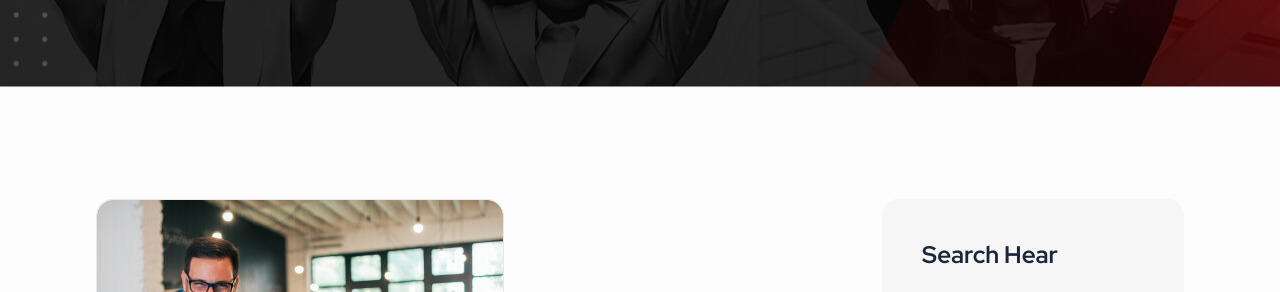
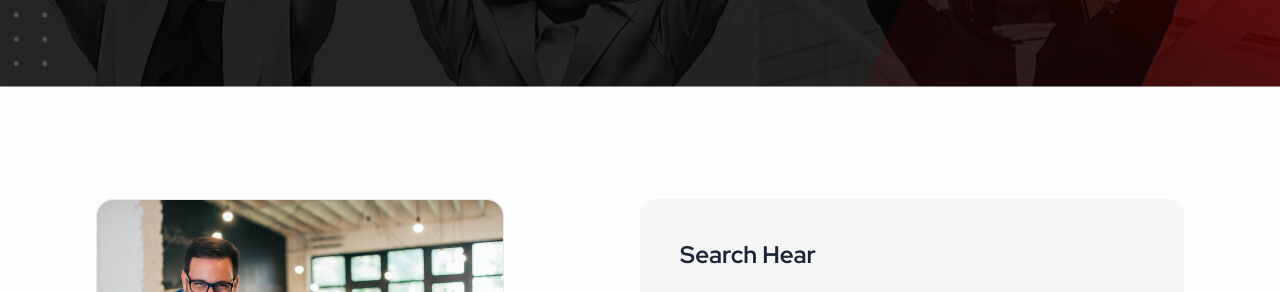
Before and after one commit to Elnur21/finbiz, a website: page pages/blogs.html in a window 1280 px wide. Shown: the part 495-787 px from the top of the page. Drawn offline with Linux system fonts and the light colour scheme; a web font is replaced by a local one.

Commit message:
blog respinsive

```diff
--- a/assets/js/index.js
+++ b/assets/js/index.js
@@ -10,25 +10,21 @@ function showScrollToTopButton() {
     scrollToTopBtn.style.display = "none";
   }
 }
-document
-  .getElementById("scroll")
-  .addEventListener("click", function () {
-    scrollToTop();
-  });
-function scrollToTop() {
+document.getElementById("scroll").addEventListener("click", function () {
   window.scrollTo({
     top: 0,
     behavior: "smooth",
   });
-}
+});
 function updateScrollProgress() {
   var scrollProgress = document.getElementById("scroll");
-  var scrollTop =
-    document.documentElement.scrollTop || document.body.scrollTop;
+  var scrollTop = document.documentElement.scrollTop || document.body.scrollTop;
   var scrollHeight =
     document.documentElement.scrollHeight -
     document.documentElement.clientHeight;
   var scrolled = scrollTop / scrollHeight;
-  console.log(scrolled)
-  scrollProgress.style.background = `conic-gradient(red ${scrolled*100}%,white ${scrolled*100}%)`
+  console.log(scrolled);
+  scrollProgress.style.background = `conic-gradient(red ${
+    scrolled * 100
+  }%,white ${scrolled * 100}%)`;
 }
--- a/assets/sass/abstracts/_mixins.scss
+++ b/assets/sass/abstracts/_mixins.scss
@@ -19,7 +19,11 @@
     @media only screen and (max-width: 1300px) {
       @content;
     }
-  } @else if $breakpoint == xl {
+  }  @else if $breakpoint == xl {
+    @media only screen and (max-width: 1400px) {
+      @content;
+    }
+  } @else if $breakpoint == xll {
     @media only screen and (min-width: 1200px) {
       @content;
     }
--- a/assets/sass/layout/_navigation.scss
+++ b/assets/sass/layout/_navigation.scss
@@ -26,3 +26,26 @@
     }
   }
 }
+#scroll {
+  display: none;
+  position: fixed;
+  right: 30px;
+  bottom: 30px;
+  width: 46px;
+  height: 46px;
+  border: 1px solid $red-500;
+  border-radius: 50%;
+  align-items: center;
+  justify-content: center;
+  i {
+    border-radius: 50%;
+    display: block;
+    width: 70%;
+    height: 70%;
+    background: white;
+    color: $red-500;
+    display: flex;
+    align-items: center;
+    justify-content: center;
+  }
+}
--- a/assets/sass/pages/_blogs.scss
+++ b/assets/sass/pages/_blogs.scss
@@ -269,30 +269,41 @@
       }
     }
   }
-}
+  @include media(xl){
+    .left{
+      width: 50%;
+    }
+    .right{
+      width: 50% !important;
+    }
+  }
+  @include media(lg){
+    .container{
+      flex-wrap: wrap;
+    }
+    .left{
+      width: 100%;
+      .articles{
+        justify-content: space-between;
+      }
+    }
+    .right{
+      width: 100% !important;
+    }
 
-
-#scroll{
-  display: none;
-  position: fixed;
-  right: 30px;
-  bottom: 30px;
-  width: 46px;
-  height: 46px;
-  border: 1px solid $red-500;
-  border-radius: 50%;
-    align-items: center;
-    justify-content: center;
-  i{
-    border-radius: 50%;
-    display: block;
-    width: 70%;
-    height: 70%;
-    background: white;
-    color: $red-500;
-    display: flex;
-    align-items: center;
-    justify-content: center;
-
+    .paginations{
+      margin-bottom: 20px;
+    }
+  }
+  @include media(md){
+    .articles,.top{
+      width: 100%;
+      article,img{
+        width: 100%;
+      }
+      .body{
+        width: 100%;
+      }
+    }
   }
 }
```
Also changed, not shown: assets/css/main.css.
